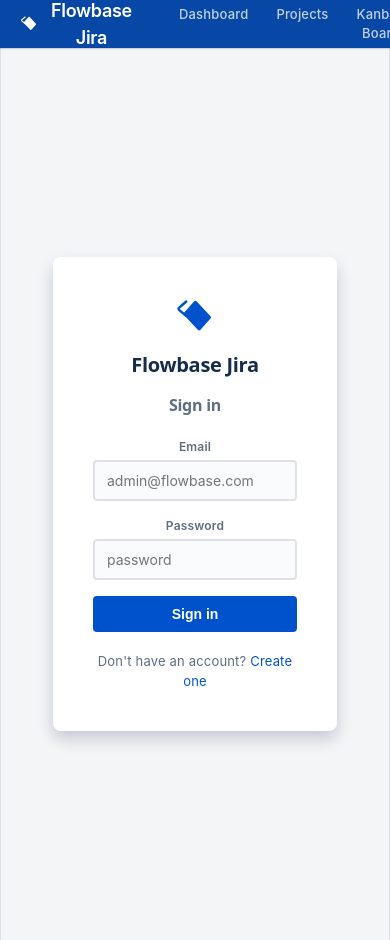
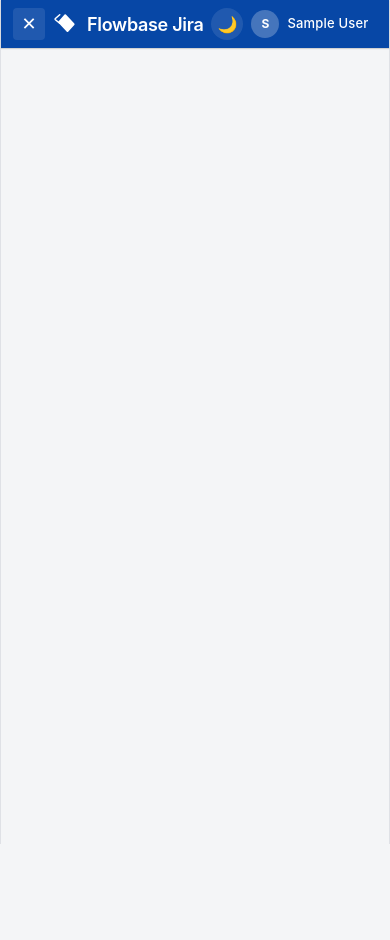
Before and after one commit to gad0788/flowbase-jira-clone, a React app in the folder frontend/: page /login in a window 390 px wide. After the commit the page ends 844 px from the top, so only its background shows below. Built offline with nearby package versions, Linux system fonts and the light colour scheme; sample sign-in values are in the browser's storage; the HTML template or start-up script is replaced by a standard one.

Commit message:
Full-viewport layout, profile dropdown with user info, sidebar with collapsible folder groups + hamburger toggle

```diff
--- a/frontend/src/App.css
+++ b/frontend/src/App.css
@@ -71,74 +71,120 @@
 a { color: var(--primary); text-decoration: none; }
 a:hover { color: var(--primary-hover); text-decoration: underline; }
 
-/* === Layout === */
-.app { display: flex; min-height: 100vh; }
-.app.with-sidebar { }
+/* === Layout (full viewport, no scroll) === */
+.app { display: flex; flex-direction: column; height: 100dvh; }
+.app-body { display: flex; flex: 1; overflow: hidden; }
 
 /* === Top Header === */
 .header-bar {
-  background: var(--header-bg); color: white; height: 48px;
-  display: flex; align-items: center; padding: 0 20px;
-  position: fixed; top: 0; left: 0; right: 0; z-index: 100;
-  box-shadow: 0 1px 1px rgba(0,0,0,0.15);
+  background: var(--header-bg); color: white; height: 48px; flex-shrink: 0;
+  display: flex; align-items: center; padding: 0 12px;
+  z-index: 100; box-shadow: 0 1px 1px rgba(0,0,0,0.15);
+  gap: 8px;
 }
+.hamburger {
+  background: rgba(255,255,255,0.1); border: none; color: white;
+  width: 32px; height: 32px; border-radius: 4px; cursor: pointer;
+  display: flex; align-items: center; justify-content: center;
+  font-size: 18px; flex-shrink: 0;
+  transition: var(--transition);
+}
+.hamburger:hover { background: rgba(255,255,255,0.2); }
 .header-bar .logo {
   font-size: 18px; font-weight: 600; letter-spacing: -0.3px;
-  display: flex; align-items: center; gap: 10px;
+  display: flex; align-items: center; gap: 10px; flex-shrink: 0;
 }
 .header-bar .logo svg { width: 24px; height: 24px; }
 .header-bar .logo a { color: white; text-decoration: none; }
-.header-bar nav { margin-left: 32px; display: flex; gap: 4px; }
-.header-bar nav a {
-  color: rgba(255,255,255,0.75); font-size: 13px; font-weight: 500;
-  padding: 6px 12px; border-radius: 4px; transition: var(--transition);
-  text-decoration: none;
-}
-.header-bar nav a:hover { color: white; background: rgba(255,255,255,0.1); text-decoration: none; }
-.header-bar nav a.active { color: white; background: rgba(255,255,255,0.2); }
 .header-bar .search-box {
   margin-left: auto; display: flex; align-items: center;
   background: rgba(255,255,255,0.15); border-radius: 4px; padding: 4px 10px;
-  width: 240px;
+  width: 240px; flex-shrink: 0;
 }
 .header-bar .search-box input {
   background: none; border: none; color: white; font-size: 13px;
   width: 100%; outline: none;
 }
 .header-bar .search-box input::placeholder { color: rgba(255,255,255,0.5); }
-.header-bar .user-avatar {
-  margin-left: 16px; width: 32px; height: 32px; border-radius: 50%;
-  background: rgba(255,255,255,0.2); display: flex; align-items: center;
-  justify-content: center; font-size: 13px; font-weight: 600; cursor: pointer;
+.header-right {
+  display: flex; align-items: center; gap: 6px; flex-shrink: 0;
 }
 .theme-toggle {
   background: rgba(255,255,255,0.1); border: none; color: white;
   width: 32px; height: 32px; border-radius: 50%; cursor: pointer;
   display: flex; align-items: center; justify-content: center;
-  font-size: 16px; transition: var(--transition); margin-left: 8px;
+  font-size: 16px; transition: var(--transition);
 }
 .theme-toggle:hover { background: rgba(255,255,255,0.2); }
 
+/* === Profile Dropdown === */
+.profile-trigger {
+  display: flex; align-items: center; gap: 8px; cursor: pointer;
+  padding: 2px 8px 2px 2px; border-radius: 4px;
+  transition: var(--transition); position: relative; user-select: none;
+}
+.profile-trigger:hover { background: rgba(255,255,255,0.1); }
+.profile-avatar {
+  width: 28px; height: 28px; border-radius: 50%;
+  background: rgba(255,255,255,0.25); display: flex; align-items: center;
+  justify-content: center; font-size: 12px; font-weight: 700;
+  flex-shrink: 0; text-transform: uppercase;
+}
+.profile-name { font-size: 13px; font-weight: 500; color: white; }
+.dropdown-menu {
+  position: absolute; top: calc(100% + 4px); right: 0;
+  background: var(--bg-card); border-radius: var(--radius);
+  box-shadow: var(--shadow-lg); border: 1px solid var(--border);
+  min-width: 220px; z-index: 300; animation: slideIn 0.12s ease;
+}
+.dropdown-header { padding: 12px 16px; border-bottom: 1px solid var(--border); }
+.dropdown-header .name { font-size: 14px; font-weight: 600; color: var(--text); }
+.dropdown-header .email { font-size: 12px; color: var(--text-secondary); margin-top: 2px; }
+.dropdown-body { padding: 4px 0; }
+.dropdown-item {
+  display: flex; align-items: center; gap: 10px; padding: 8px 16px;
+  font-size: 13px; color: var(--text); cursor: pointer;
+  transition: var(--transition); border: none; background: none;
+  width: 100%; text-align: left; font-family: inherit;
+}
+.dropdown-item:hover { background: var(--bg-hover); }
+.dropdown-item.danger { color: var(--danger); }
+.dropdown-divider { height: 1px; background: var(--border); margin: 4px 0; }
+
 /* === Sidebar === */
 .sidebar {
-  position: fixed; top: 48px; left: 0; bottom: 0; width: var(--sidebar-width);
-  background: var(--sidebar-bg); border-right: 1px solid var(--border); z-index: 50;
-  padding: 16px 0; overflow-y: auto;
+  width: var(--sidebar-width); flex-shrink: 0;
+  background: var(--sidebar-bg); border-right: 1px solid var(--border);
+  display: flex; flex-direction: column; overflow: hidden;
+  transition: width 0.2s ease, min-width 0.2s ease;
 }
-.sidebar-section { padding: 0 16px; margin-bottom: 16px; }
-.sidebar-section h4 {
-  font-size: 11px; font-weight: 700; text-transform: uppercase;
-  color: var(--text-secondary); letter-spacing: 0.5px; margin-bottom: 6px;
-  padding: 0 8px;
+.sidebar.closed { width: 0; min-width: 0; border: none; }
+.sidebar-scroll { flex: 1; overflow-y: auto; padding: 12px 0; }
+.nav-group { margin-bottom: 4px; }
+.nav-group-header {
+  display: flex; align-items: center; gap: 8px;
+  padding: 6px 12px; font-size: 11px; font-weight: 700;
+  text-transform: uppercase; letter-spacing: 0.5px;
+  color: var(--text-secondary); cursor: pointer;
+  user-select: none; transition: var(--transition);
 }
+.nav-group-header:hover { color: var(--text); }
+.nav-group-header .chevron {
+  font-size: 8px; transition: transform 0.15s ease; width: 12px;
+  text-align: center; color: var(--text-muted);
+}
+.nav-group-header .chevron.open { transform: rotate(90deg); }
+.nav-group-header .icon { font-size: 14px; }
+.nav-group-content { }
 .sidebar-link {
-  display: flex; align-items: center; gap: 10px; padding: 6px 12px;
-  border-radius: 4px; font-size: 13px; font-weight: 500;
+  display: flex; align-items: center; gap: 10px;
+  padding: 6px 12px 6px 32px; border-radius: 0;
+  font-size: 13px; font-weight: 500;
   color: var(--text); text-decoration: none; transition: var(--transition);
-  cursor: pointer;
+  cursor: pointer; border-left: 3px solid transparent;
 }
 .sidebar-link:hover { background: var(--bg-hover); text-decoration: none; }
-.sidebar-link.active { background: #e9f2ff; color: var(--primary); font-weight: 600; }
+.sidebar-link.active { background: #e9f2ff; color: var(--primary); font-weight: 600; border-left-color: var(--primary); }
 .sidebar-link .icon { width: 20px; text-align: center; font-size: 16px; }
 .sidebar-link .project-avatar {
   width: 24px; height: 24px; border-radius: 4px;
@@ -148,10 +194,8 @@
 
 /* === Main Content === */
 .main-content {
-  margin-top: 48px; margin-left: var(--sidebar-width);
-  padding: 24px 32px; flex: 1; min-height: calc(100vh - 48px);
+  flex: 1; overflow-y: auto; padding: 24px 32px; min-height: 0;
 }
-.main-content.wide { margin-left: 0; padding: 24px 32px; }
 
 /* === Buttons === */
 .btn {
--- a/frontend/src/App.jsx
+++ b/frontend/src/App.jsx
@@ -21,7 +21,59 @@
   );
 }
 
-function Sidebar() {
+function NavGroup({ title, icon, defaultOpen = true, children }) {
+  const [open, setOpen] = useState(defaultOpen);
+  return (
+    <div className="nav-group">
+      <div className="nav-group-header" onClick={() => setOpen(!open)}>
+        <span className={`chevron ${open ? 'open' : ''}`}>▶</span>
+        {icon && <span className="icon">{icon}</span>}
+        <span>{title}</span>
+      </div>
+      {open && <div className="nav-group-content">{children}</div>}
+    </div>
+  );
+}
+
+function ProfileDropdown({ user, onSignOut }) {
+  const [open, setOpen] = useState(false);
+  const ref = useRef(null);
+
+  useEffect(() => {
+    const handler = (e) => { if (ref.current && !ref.current.contains(e.target)) setOpen(false); };
+    document.addEventListener('mousedown', handler);
+    return () => document.removeEventListener('mousedown', handler);
+  }, []);
+
+  return (
+    <div className="profile-trigger" ref={ref} onClick={() => setOpen(!open)}>
+      <span className="profile-avatar">{user.displayName.charAt(0)}</span>
+      <span className="profile-name">{user.displayName}</span>
+      {open && (
+        <div className="dropdown-menu" onClick={e => e.stopPropagation()}>
+          <div className="dropdown-header">
+            <div className="name">{user.displayName}</div>
+            <div className="email">{user.email}</div>
+          </div>
+          <div className="dropdown-body">
+            <button className="dropdown-item" onClick={() => setOpen(false)}>
+              <span>👤</span> Profile
+            </button>
+            <button className="dropdown-item" onClick={() => setOpen(false)}>
+              <span>⚙️</span> Settings
+            </button>
+            <div className="dropdown-divider" />
+            <button className="dropdown-item danger" onClick={onSignOut}>
+              <span>🚪</span> Sign out
+            </button>
+          </div>
+        </div>
+      )}
+    </div>
+  );
+}
+
+function Sidebar({ open }) {
   const location = useLocation();
   const [projects, setProjects] = useState([]);
   const currentProjectId = location.pathname.match(/\/projects\/(\d+)/)?.[1];
@@ -31,15 +83,45 @@
   const projectColors = ['#0052cc', '#00875a', '#de350b', '#ff8b00', '#6942b5', '#00b8d9'];
 
   return (
-    <aside className="sidebar">
-      <div className="sidebar-section">
-        <h4>Projects</h4>
+    <aside className={`sidebar ${!open ? 'closed' : ''}`}>
+      <div className="sidebar-scroll">
+        <NavGroup title="Dashboard" icon="📊" defaultOpen={true}>
           <Link to="/" className={`sidebar-link ${location.pathname === '/' ? 'active' : ''}`}>
-          <span className="icon">📊</span> Dashboard
+            <span className="icon" style={{ marginLeft: 0 }}>📋</span> All Projects
           </Link>
-      </div>
-      <div className="sidebar-section">
-        <h4>Recent Projects</h4>
+        </NavGroup>
+
+        {currentProjectId && (() => {
+          const project = projects.find(p => String(p.id) === currentProjectId);
+          return (
+            <>
+              <NavGroup title="Planning" icon="📅" defaultOpen={true}>
+                <Link
+                  to={`/projects/${currentProjectId}/sprints`}
+                  className={`sidebar-link ${location.pathname.includes('/sprints') ? 'active' : ''}`}
+                >
+                  <span className="icon" style={{ marginLeft: 0 }}>🏃</span> Sprints
+                </Link>
+              </NavGroup>
+              <NavGroup title="Development" icon="⚡" defaultOpen={true}>
+                <Link
+                  to={`/projects/${currentProjectId}`}
+                  className={`sidebar-link ${location.pathname.match(/\/projects\/\d+$/) ? 'active' : ''}`}
+                >
+                  <span className="icon" style={{ marginLeft: 0 }}>📋</span> Board
+                </Link>
+                <Link
+                  to={`/projects/${currentProjectId}/issues/new`}
+                  className={`sidebar-link ${location.pathname.includes('/issues/new') ? 'active' : ''}`}
+                >
+                  <span className="icon" style={{ marginLeft: 0 }}>➕</span> Create Issue
+                </Link>
+              </NavGroup>
+            </>
+          );
+        })()}
+
+        <NavGroup title="Projects" icon="📁" defaultOpen={true}>
           {projects.map((p, i) => (
             <Link
               key={p.id}
@@ -53,8 +135,9 @@
             </Link>
           ))}
           {projects.length === 0 && (
-          <span style={{ fontSize: 12, color: '#8993a4', padding: '0 12px' }}>No projects yet</span>
+            <span style={{ fontSize: 12, color: '#8993a4', padding: '0 12px 0 32px' }}>No projects yet</span>
           )}
+        </NavGroup>
       </div>
     </aside>
   );
@@ -65,11 +148,12 @@
   const [searchResults, setSearchResults] = useState(null);
   const [showResults, setShowResults] = useState(false);
   const [searching, setSearching] = useState(false);
+  const [sidebarOpen, setSidebarOpen] = useState(true);
   const searchRef = useRef(null);
+  const debounceRef = useRef(null);
   const location = useLocation();
   const navigate = useNavigate();
   const showSidebar = !location.pathname.match(/^\/(login|register)/);
-  const debounceRef = useRef(null);
   const [user, setUser] = useState(() => {
     const u = localStorage.getItem('user');
     return u ? JSON.parse(u) : null;
@@ -196,15 +280,13 @@
   return (
     <div className="app">
       <header className="header-bar">
+        <button className="hamburger" onClick={() => setSidebarOpen(!sidebarOpen)} title={sidebarOpen ? 'Collapse sidebar' : 'Expand sidebar'}>
+          {sidebarOpen ? '✕' : '☰'}
+        </button>
         <div className="logo">
           <JiraIcon />
           <Link to="/">Flowbase Jira</Link>
         </div>
-        <nav>
-          <Link to="/" className={location.pathname === '/' ? 'active' : ''}>Dashboard</Link>
-          <Link to="/" className={location.pathname.includes('/projects/') ? 'active' : ''}>Projects</Link>
-          <Link to="/" className={location.pathname.includes('/projects/') ? 'active' : ''}>Kanban Board</Link>
-        </nav>
         <div className="search-box" ref={searchRef} style={{ position: 'relative' }}>
           <span style={{ opacity: 0.5, marginRight: 6 }}>
             {searching ? '⏳' : '🔍'}
@@ -262,21 +344,18 @@
             </div>
           )}
         </div>
-        {user && (
-          <div style={{ display: 'flex', alignItems: 'center', gap: 8 }}>
-            <span style={{ color: 'rgba(255,255,255,0.8)', fontSize: 13 }}>{user.email}</span>
+        <div className="header-right">
           <button className="theme-toggle" onClick={() => setDark(!dark)} title={dark ? 'Light mode' : 'Dark mode'}>
             {dark ? '☀️' : '🌙'}
           </button>
-            <div className="user-avatar" title={user.email}>{user.displayName.charAt(0)}</div>
-            <button onClick={signOut} className="sign-out-btn">Sign out</button>
+          {user && <ProfileDropdown user={user} onSignOut={signOut} />}
         </div>
-        )}
       </header>
 
-      {showSidebar && <Sidebar />}
-
-      <main className={`main-content ${!showSidebar ? 'wide' : ''}`}>
+      {showSidebar && (
+        <div className="app-body">
+          <Sidebar open={sidebarOpen} />
+          <main className="main-content">
             <ErrorBoundary>
               <ToastProvider>
                 <Routes>
@@ -292,6 +371,8 @@
             </ErrorBoundary>
           </main>
         </div>
+      )}
+    </div>
   );
 }
 
```
Lines whose indentation alone changed are shown as unchanged.
